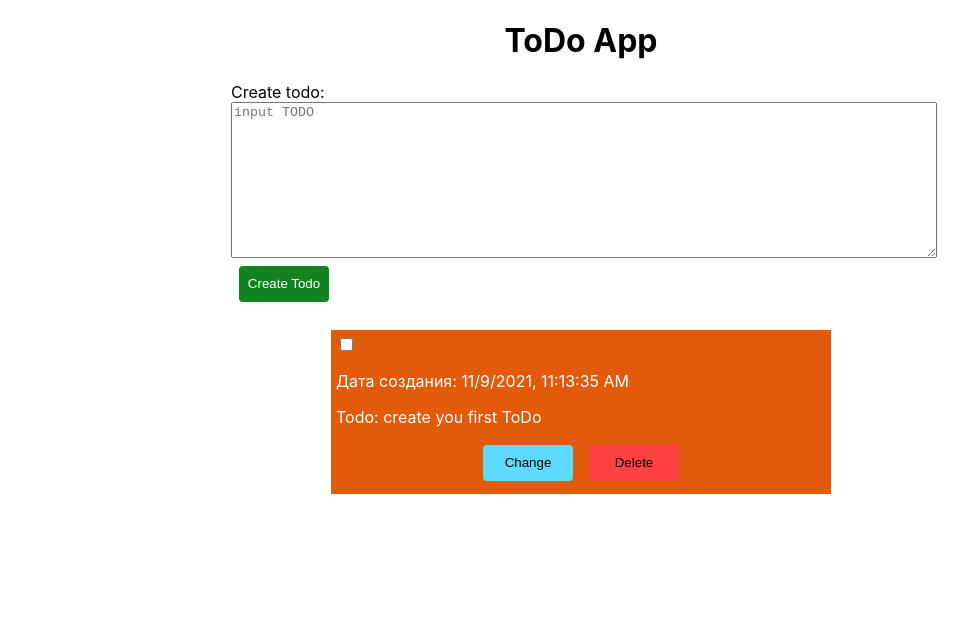
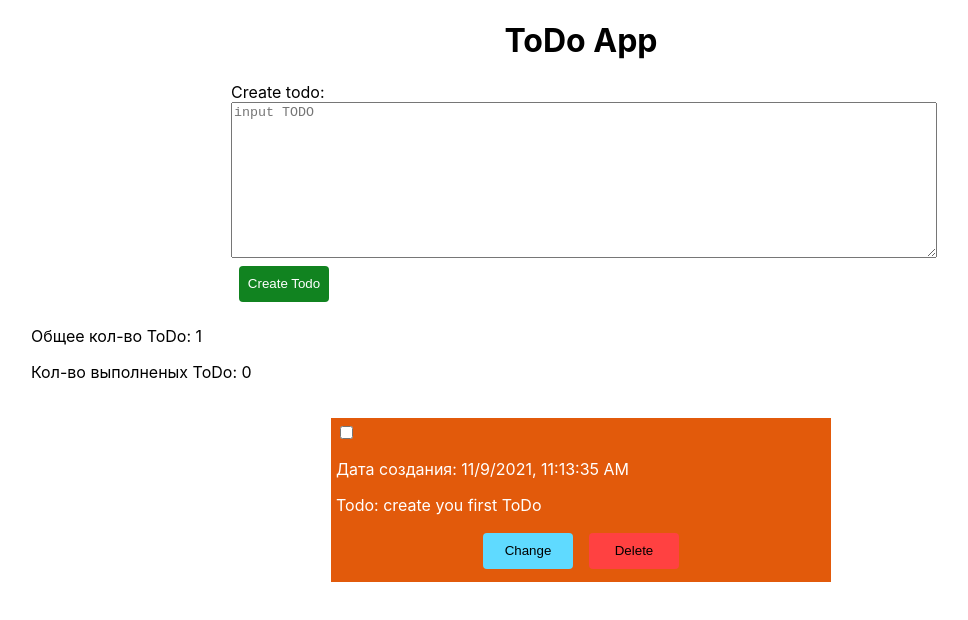
Before and after one commit to moriarty15/TODO-list-test, a React (Create React App) app: page / in a window 1280 px wide. Shown: the top 620 px of the page, without its empty margins (59-1027 px from the left). Built offline with nearby package versions, Linux system fonts and the light colour scheme; the HTML template or start-up script is replaced by a standard one.

Commit message:
Update App.js

```diff
--- a/src/App.js
+++ b/src/App.js
@@ -27,6 +27,8 @@ function App() {
     window.localStorage.setItem("todos", JSON.stringify(todos));
   }, [todos]);
 
+  const countCompletedToDo = todos.filter(({completed}) => completed === true)
+
   return (
     <div className="App">
       <div className="container">
@@ -35,6 +37,8 @@ function App() {
           todos={todos}
           setTodos={setTodos}
         />
+        <p>Общее кол-во ToDo: {todos.length}</p>
+        <p>Кол-во выполненых ToDo: {countCompletedToDo.length}</p>
         <TodosList
           todos={todos}
           setTodos={setTodos}
```
